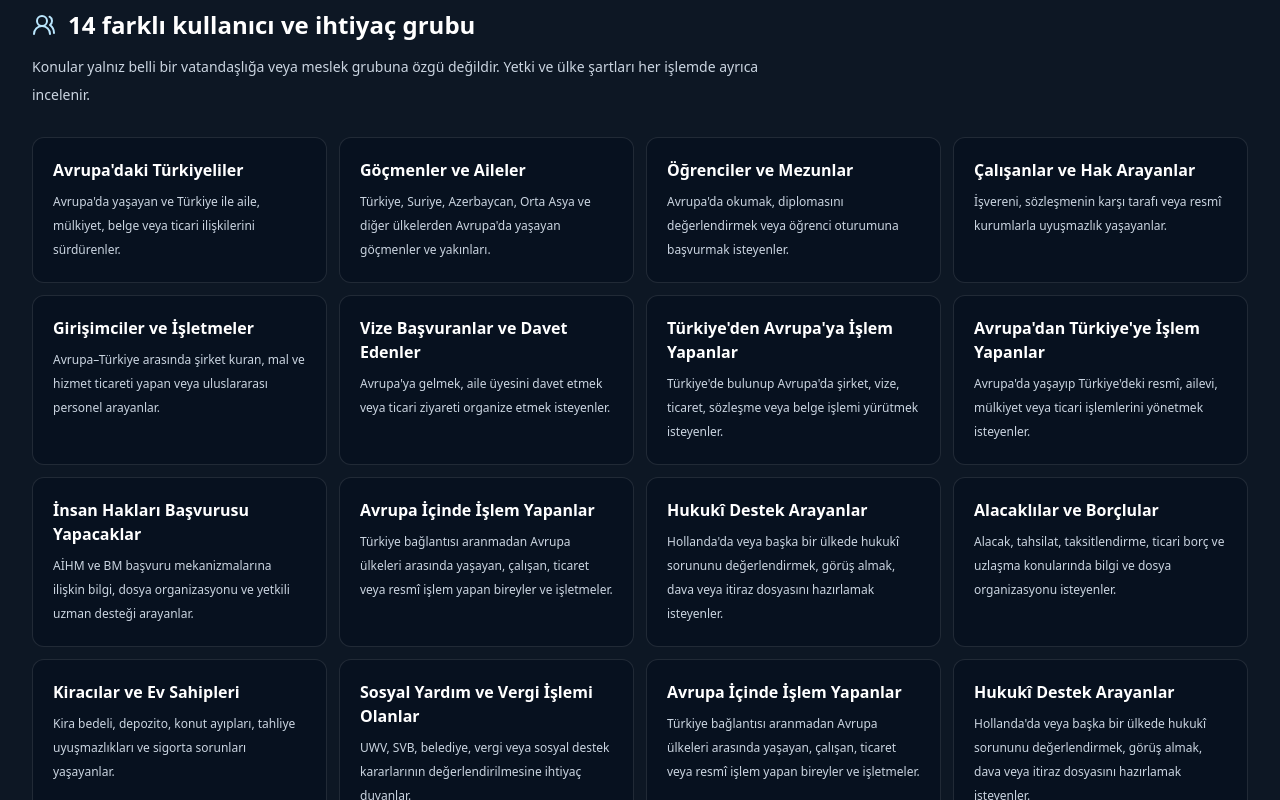
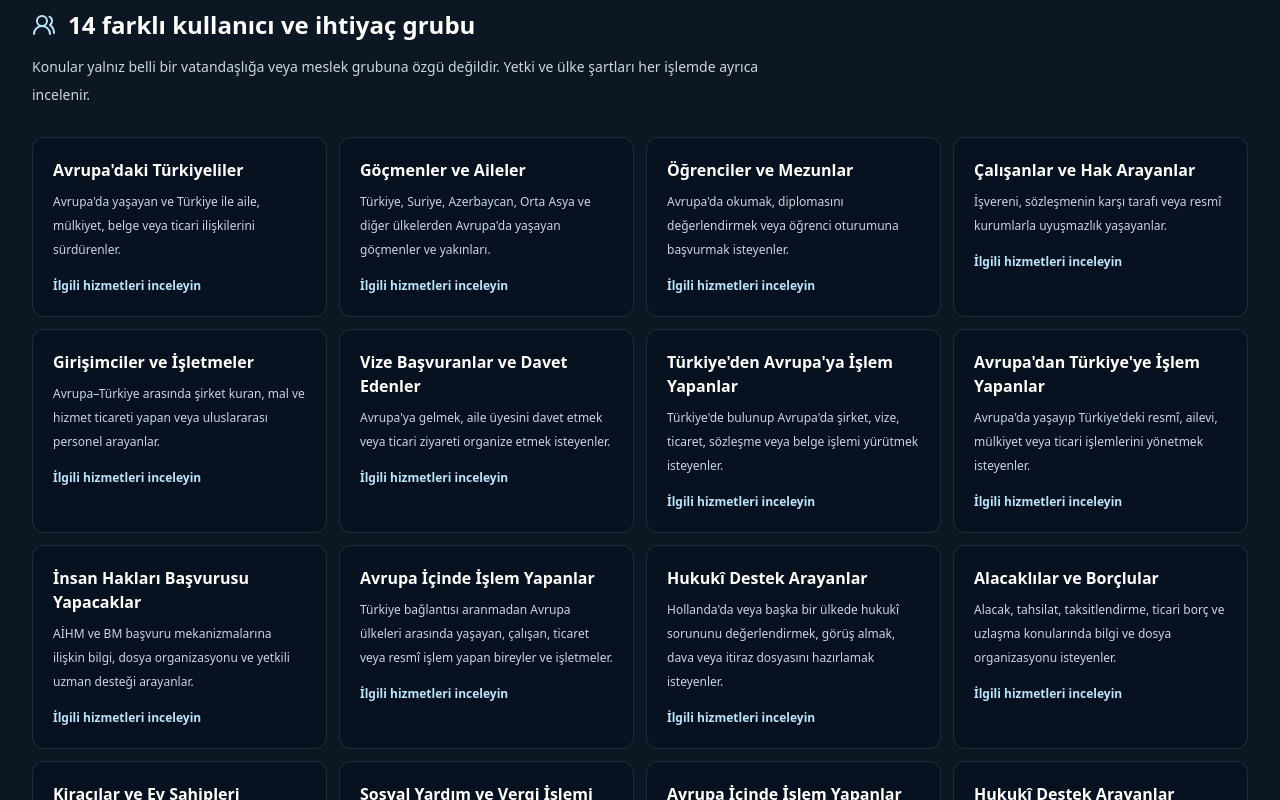
Before and after one commit to netadalet-oss/avofis-platform, a Next.js app in the folder portal/: page / in a window 1280 px wide. Shown: the part 2520-3320 px from the top of the page. Built offline with nearby package versions, Linux system fonts and the light colour scheme; no server answers.

Commit message:
feat(AV-044): link all fourteen homepage audiences to exact individual service mappings

```diff
--- a/portal/src/app/page.tsx
+++ b/portal/src/app/page.tsx
@@ -125,10 +125,14 @@ export default function HomePage() {
           </p>
           <div className="mt-7 grid gap-3 sm:grid-cols-2 lg:grid-cols-4">
             {audiencesAll.map((item) => (
-              <article key={item.slug} className="rounded-xl border border-white/10 bg-[#07111f]/70 p-5">
+              <Link href={"/kimler-icin#" + item.slug} key={item.slug}
+                className="rounded-xl border border-white/10 bg-[#07111f]/70 p-5 transition hover:border-sky-300/50">
                 <h3 className="font-semibold">{item.title.tr}</h3>
                 <p className="mt-2 text-xs leading-6 text-slate-300">{item.lead.tr}</p>
-              </article>
+                <span className="mt-4 inline-block text-xs font-semibold text-sky-200">
+                  İlgili hizmetleri inceleyin
+                </span>
+              </Link>
             ))}
           </div>
           <Link href="/katalog" className="mt-6 inline-flex items-center gap-2 text-sm font-semibold text-sky-200 underline">
```
